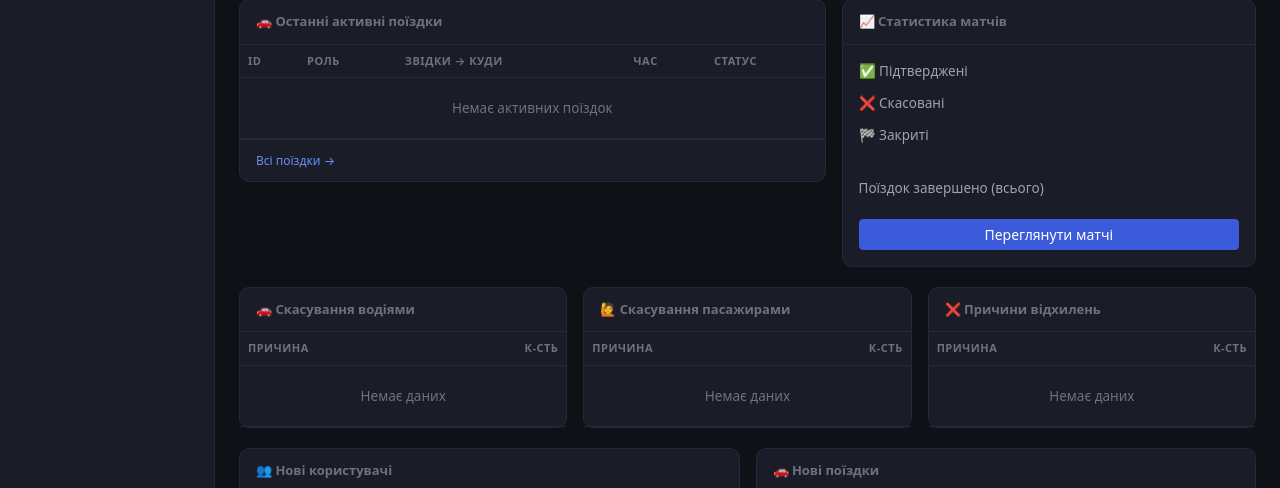
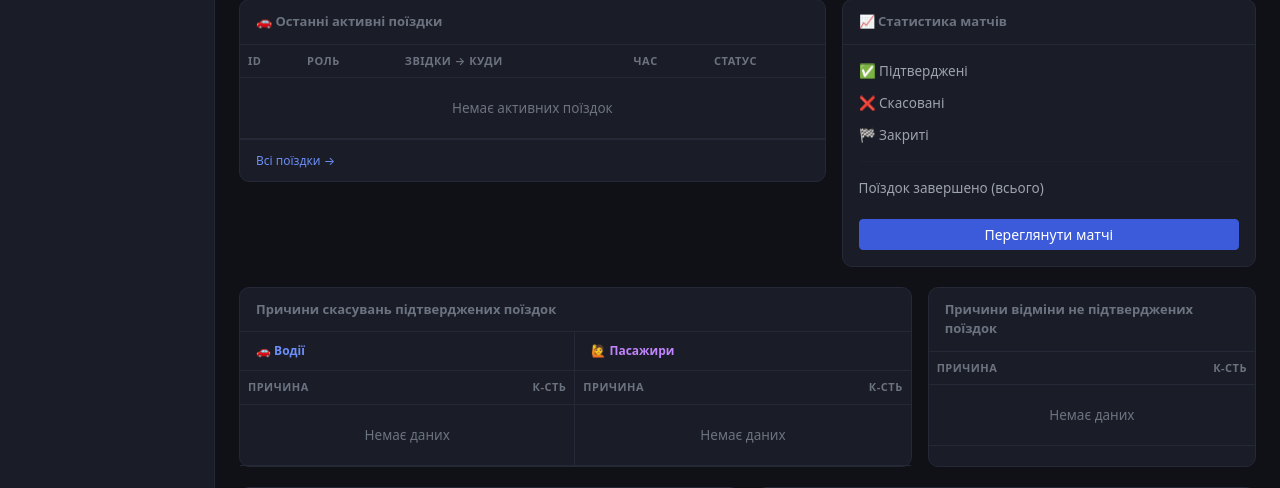
Before and after one commit to Manonix1927/rideshare-bot, a Python web app: template admin/templates/dashboard.html in a window 1280 px wide. Shown: the part 514-1002 px from the top of the page. Run offline with Jinja, Linux system fonts and the light colour scheme; the template is opened without the code that fills it, so the values that code supplies are empty.

Commit message:
ux: об'єднати водіїв/пасажирів в один блок з підзаголовками, перейменувати картки
- 'Причини скасувань підтверджених поїздок' — одна картка, водії/пасажири
  візуально розділені колонками з підзаголовками всередині
- 'Причини відхилень' -> 'Причини відміни не підтверджених поїздок'

Co-Authored-By: Claude Sonnet 5 <noreply@anthropic.com>

```diff
--- a/admin/templates/dashboard.html
+++ b/admin/templates/dashboard.html
@@ -179,9 +179,12 @@
 
 <!-- Cancellation / rejection reasons -->
 <div class="row g-3 mt-1">
-  <div class="col-12 col-xl-4">
+  <div class="col-12 col-xl-8">
     <div class="card h-100">
-      <div class="card-header">🚗 Скасування водіями</div>
+      <div class="card-header">Причини скасувань підтверджених поїздок</div>
+      <div class="row g-0">
+        <div class="col-12 col-md-6" style="border-right:1px solid var(--sb-border)">
+          <div style="padding:10px 16px;font-size:12px;color:#6c8ef7;font-weight:600;border-bottom:1px solid var(--sb-border)">🚗 Водії</div>
           <div class="table-responsive">
             <table class="table mb-0">
               <thead><tr><th>Причина</th><th style="text-align:right;width:60px">К-сть</th></tr></thead>
@@ -195,10 +198,8 @@
             </table>
           </div>
         </div>
-  </div>
-  <div class="col-12 col-xl-4">
-    <div class="card h-100">
-      <div class="card-header">🙋 Скасування пасажирами</div>
+        <div class="col-12 col-md-6">
+          <div style="padding:10px 16px;font-size:12px;color:#c084fc;font-weight:600;border-bottom:1px solid var(--sb-border)">🙋 Пасажири</div>
           <div class="table-responsive">
             <table class="table mb-0">
               <thead><tr><th>Причина</th><th style="text-align:right;width:60px">К-сть</th></tr></thead>
@@ -213,9 +214,11 @@
           </div>
         </div>
       </div>
+    </div>
+  </div>
   <div class="col-12 col-xl-4">
     <div class="card h-100">
-      <div class="card-header">❌ Причини відхилень</div>
+      <div class="card-header">Причини відміни не підтверджених поїздок</div>
       <div class="table-responsive">
         <table class="table mb-0">
           <thead><tr><th>Причина</th><th style="text-align:right;width:60px">К-сть</th></tr></thead>
```
Lines whose indentation alone changed are shown as unchanged.
